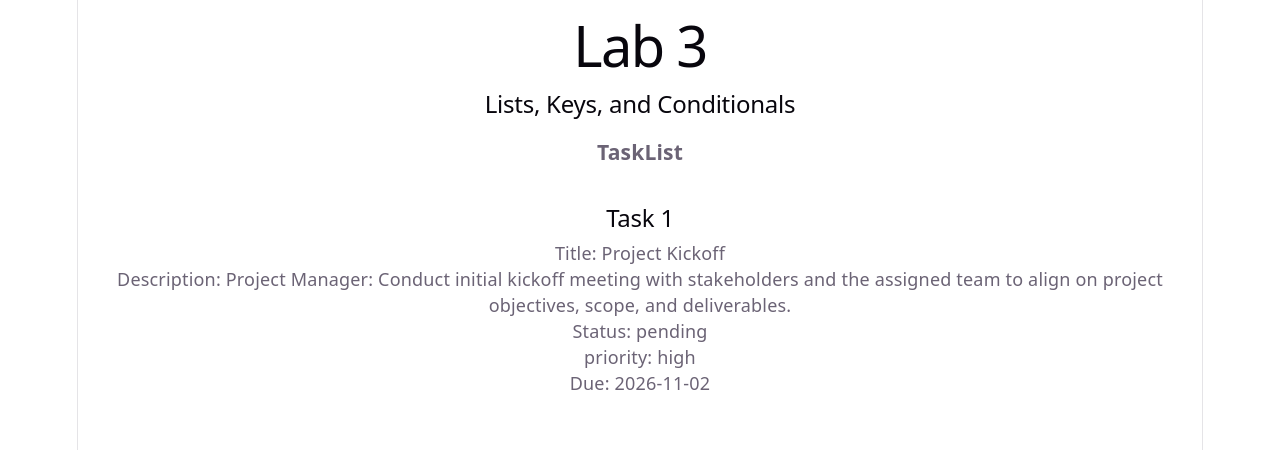
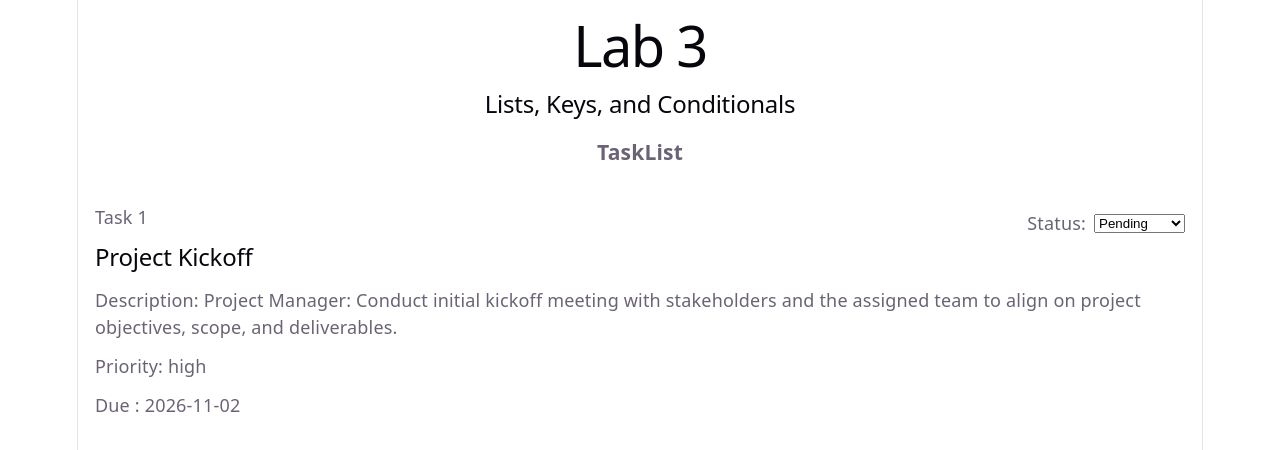
Before and after one commit to divzmadhu/lab-9-3, a React (Vite) app: page / in a window 1280 px wide. Shown: the top 450 px of the page. Built offline with nearby package versions, Linux system fonts and the light colour scheme.

Commit message:
Style task card and align task details

```diff
--- a/src/App.css
+++ b/src/App.css
@@ -4,3 +4,41 @@
   margin: 15px 0;
   border-radius: 8px;
 }
+
+.task-status {
+display: flex;
+justify-content: flex-end;
+align-items: center;
+gap: 8px;
+}
+
+.task-item {
+text-align: left;
+}
+
+.task-header {
+display: flex;
+justify-content: space-between;
+align-items: center;
+gap: 16px;
+}
+
+.task-item h2 {
+  margin-bottom: 16px;
+}
+
+.task-item p {
+  margin-bottom: 12px;
+  line-height: 1.5;
+}
+
+.task-details {
+  display: flex;
+  flex-direction: column;
+  align-items: flex-start;
+}
+
+.task-details p {
+  margin: 0 0 12px 0;
+  line-height: 1.5;
+}
--- a/src/components/TaskItem/TaskItem.tsx
+++ b/src/components/TaskItem/TaskItem.tsx
@@ -3,16 +3,39 @@ import type { TaskItemProps } from "../../types";
 
 export default function TaskItem(props: TaskItemProps) {
     return (
-        <div>
-            <h2>Task {props.task.id}</h2>
-            <p>Title: {props.task.title}</p>
-            <p>Description: {props.task.description}</p>
-            <p>Status: {props.task.status}</p>
-            <p>priority: {props.task.priority}</p>
-            <p>Due: {props.task.dueDate}</p>
-        </div>
 
-    );
+        <div className="task-item">
+            <div className="task-header">
+                <p>Task {props.task.id}</p>
 
 
+                <div className="task-status">
+                    <label htmlFor={`task-status-${props.task.id}`}>Status:</label>
+                    <select
+                        id={`task-status-${props.task.id}`}
+                        value={props.task.status}
+                        onChange={(event) =>
+                            props.onStatusChange(
+                                props.task.id,
+                                event.target.value as "pending" | "in-progress" | "completed"
+                            )
+                        }
+                    >
+                        <option value="pending">Pending</option>
+                        <option value="in-progress">In Progress</option>
+                        <option value="completed">Completed</option>
+                    </select>
+                </div>
+            </div>
+
+            <h2>{props.task.title}</h2>
+            <p>Description: {props.task.description}</p>
+            <div className="task-details">
+                <p>Priority: {props.task.priority}</p>
+                <p>Due : {props.task.dueDate}</p>
+            </div>
+
+
+        </div>
+    );
 }
```
